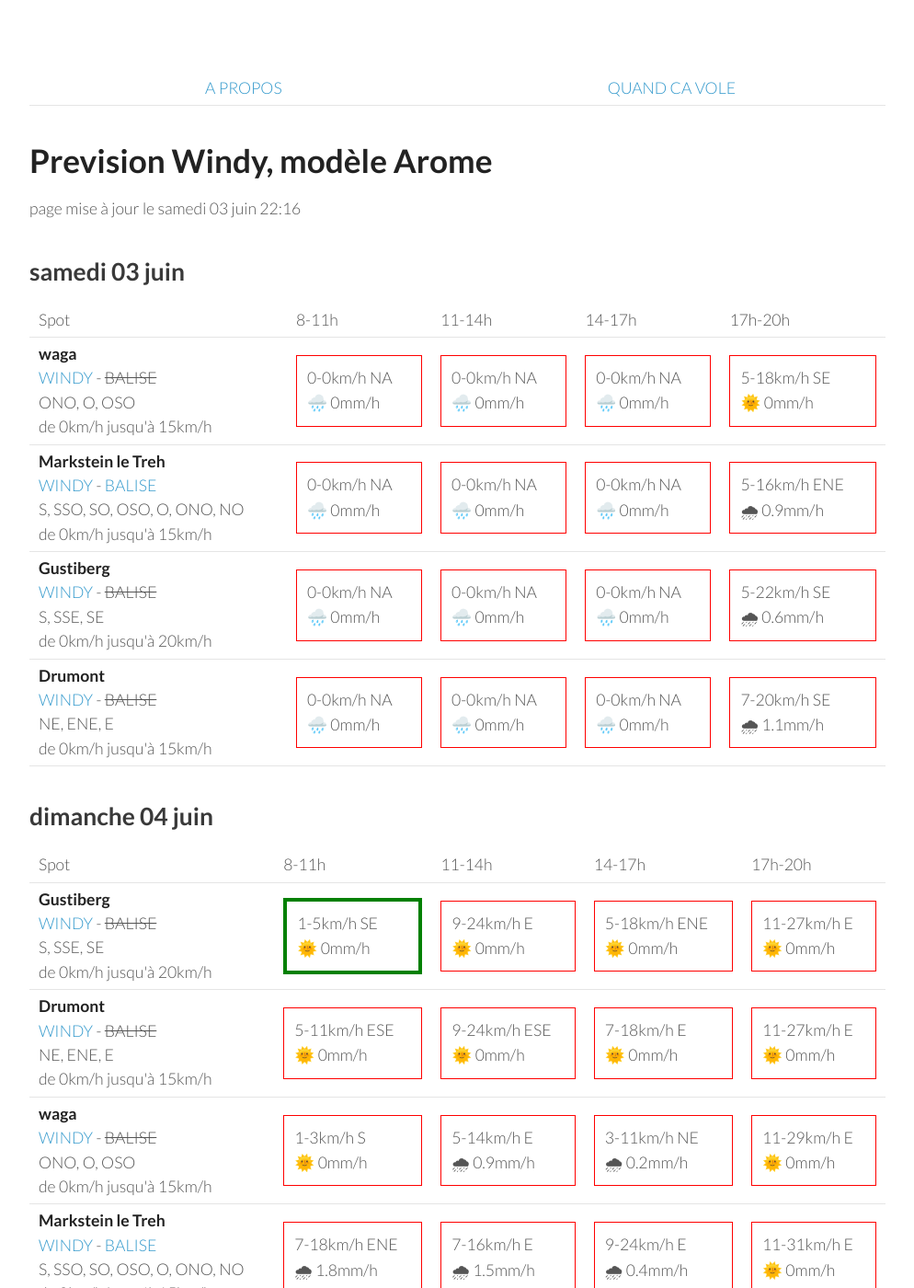
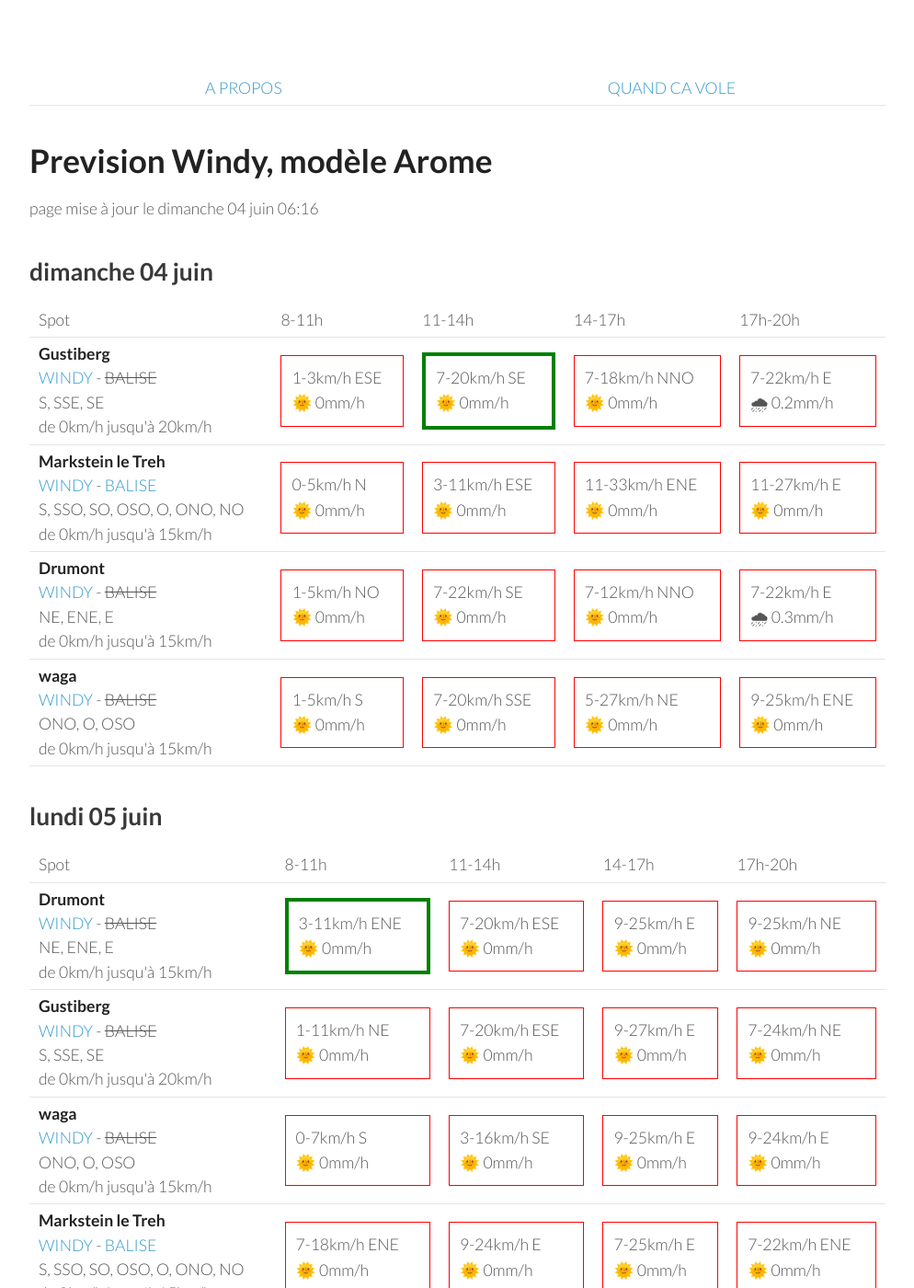
Before and after one commit to parapente-dans-le-nord/parapente-dans-le-nord.github.io, a Jekyll site: the page built from vosges.markdown, in a window 1280 px wide and 1400 px high. Shown: the whole window at 92% size, without its empty margins (26-1020 px from the left). Built offline with Jekyll 4.4.1, drawn with Linux system fonts in a browser that asks for light colours; some of the changed text lies outside the part shown.

Commit message:
update index.markdown

```diff
--- a/vosges.markdown
+++ b/vosges.markdown
@@ -7,60 +7,8 @@ title:  "Tous les spots"
 {: .links}
 
 # Prevision Windy, modèle Arome
-page mise à jour le samedi 03 juin 22:16
+page mise à jour le dimanche 04 juin 06:16
 
-## samedi 03 juin
-
-{::nomarkdown}
-<table>
-  <tbody>
-    <tr>
-      <td>Spot</td>
-      <td>8-11h</td>
-      <td>11-14h</td>
-      <td>14-17h</td>
-      <td>17h-20h</td>
-    </tr>
-<tr>
-        <td><strong>waga</strong><br><a href="https://windy.com/47.903/6.996?47.900,6.983,15">WINDY</a> - <span class="no-balise"> BALISE </span><br> <span class="vent-favorable">ONO, O, OSO</span><br><span class="force-vent">de 0km/h jusqu'à 15km/h</span> </td>
-
-            <td><div class="not-flyable"><p>0-0km/h NA</p><p>🌧️ 0mm/h</p></div></td>
-            <td><div class="not-flyable"><p>0-0km/h NA</p><p>🌧️ 0mm/h</p></div></td>
-            <td><div class="not-flyable"><p>0-0km/h NA</p><p>🌧️ 0mm/h</p></div></td>
-            <td><div class="not-flyable"><p>5-18km/h SE</p><p>🌞 0mm/h</p></div></td>
-
-    </tr>
-<tr>
-        <td><strong>Markstein le Treh</strong><br><a href="https://windy.com/47.926/7.012?47.505,7.012,8,m:eY1agmQ">WINDY</a> - <span class=""><a href="http://www.balisemeteo.com/balise.php?idBalise=136">BALISE</a> </span><br> <span class="vent-favorable">S, SSO, SO, OSO, O, ONO, NO</span><br><span class="force-vent">de 0km/h jusqu'à 15km/h</span> </td>
-
-            <td><div class="not-flyable"><p>0-0km/h NA</p><p>🌧️ 0mm/h</p></div></td>
-            <td><div class="not-flyable"><p>0-0km/h NA</p><p>🌧️ 0mm/h</p></div></td>
-            <td><div class="not-flyable"><p>0-0km/h NA</p><p>🌧️ 0mm/h</p></div></td>
-            <td><div class="not-flyable"><p>5-16km/h ENE</p><p>🌧 0.9mm/h</p></div></td>
-
-    </tr>
-<tr>
-        <td><strong>Gustiberg</strong><br><a href="https://windy.com/47.894/6.934?47.891,6.934,15,m:eYYagmI">WINDY</a> - <span class="no-balise"> BALISE </span><br> <span class="vent-favorable">S, SSE, SE</span><br><span class="force-vent">de 0km/h jusqu'à 20km/h</span> </td>
-
-            <td><div class="not-flyable"><p>0-0km/h NA</p><p>🌧️ 0mm/h</p></div></td>
-            <td><div class="not-flyable"><p>0-0km/h NA</p><p>🌧️ 0mm/h</p></div></td>
-            <td><div class="not-flyable"><p>0-0km/h NA</p><p>🌧️ 0mm/h</p></div></td>
-            <td><div class="not-flyable"><p>5-22km/h SE</p><p>🌧 0.6mm/h</p></div></td>
-
-    </tr>
-<tr>
-        <td><strong>Drumont</strong><br><a href="https://windy.com/47.898/6.919?47.687,6.919,9,m:eYYagmG">WINDY</a> - <span class="no-balise"> BALISE </span><br> <span class="vent-favorable">NE, ENE, E</span><br><span class="force-vent">de 0km/h jusqu'à 15km/h</span> </td>
-
-            <td><div class="not-flyable"><p>0-0km/h NA</p><p>🌧️ 0mm/h</p></div></td>
-            <td><div class="not-flyable"><p>0-0km/h NA</p><p>🌧️ 0mm/h</p></div></td>
-            <td><div class="not-flyable"><p>0-0km/h NA</p><p>🌧️ 0mm/h</p></div></td>
-            <td><div class="not-flyable"><p>7-20km/h SE</p><p>🌧 1.1mm/h</p></div></td>
-
-    </tr>
-
-</tbody>
-</table>
-{:/}
 ## dimanche 04 juin
 
 {::nomarkdown}
@@ -76,9 +24,19 @@ page mise à jour le samedi 03 juin 22:16
 <tr>
         <td><strong>Gustiberg</strong><br><a href="https://windy.com/47.894/6.934?47.891,6.934,15,m:eYYagmI">WINDY</a> - <span class="no-balise"> BALISE </span><br> <span class="vent-favorable">S, SSE, SE</span><br><span class="force-vent">de 0km/h jusqu'à 20km/h</span> </td>
 
-            <td><div class="flyable"><p>1-5km/h SE</p><p>🌞 0mm/h</p></div></td>
-            <td><div class="not-flyable"><p>9-24km/h E</p><p>🌞 0mm/h</p></div></td>
-            <td><div class="not-flyable"><p>5-18km/h ENE</p><p>🌞 0mm/h</p></div></td>
+            <td><div class="not-flyable"><p>1-3km/h ESE</p><p>🌞 0mm/h</p></div></td>
+            <td><div class="flyable"><p>7-20km/h SE</p><p>🌞 0mm/h</p></div></td>
+            <td><div class="not-flyable"><p>7-18km/h NNO</p><p>🌞 0mm/h</p></div></td>
+            <td><div class="not-flyable"><p>7-22km/h E</p><p>🌧 0.2mm/h</p></div></td>
+
+
+    </tr>
+<tr>
+        <td><strong>Markstein le Treh</strong><br><a href="https://windy.com/47.926/7.012?47.505,7.012,8,m:eY1agmQ">WINDY</a> - <span class=""><a href="http://www.balisemeteo.com/balise.php?idBalise=136">BALISE</a> </span><br> <span class="vent-favorable">S, SSO, SO, OSO, O, ONO, NO</span><br><span class="force-vent">de 0km/h jusqu'à 15km/h</span> </td>
+
+            <td><div class="not-flyable"><p>0-5km/h N</p><p>🌞 0mm/h</p></div></td>
+            <td><div class="not-flyable"><p>3-11km/h ESE</p><p>🌞 0mm/h</p></div></td>
+            <td><div class="not-flyable"><p>11-33km/h ENE</p><p>🌞 0mm/h</p></div></td>
             <td><div class="not-flyable"><p>11-27km/h E</p><p>🌞 0mm/h</p></div></td>
 
 
@@ -86,30 +44,20 @@ page mise à jour le samedi 03 juin 22:16
 <tr>
         <td><strong>Drumont</strong><br><a href="https://windy.com/47.898/6.919?47.687,6.919,9,m:eYYagmG">WINDY</a> - <span class="no-balise"> BALISE </span><br> <span class="vent-favorable">NE, ENE, E</span><br><span class="force-vent">de 0km/h jusqu'à 15km/h</span> </td>
 
-            <td><div class="not-flyable"><p>5-11km/h ESE</p><p>🌞 0mm/h</p></div></td>
-            <td><div class="not-flyable"><p>9-24km/h ESE</p><p>🌞 0mm/h</p></div></td>
-            <td><div class="not-flyable"><p>7-18km/h E</p><p>🌞 0mm/h</p></div></td>
-            <td><div class="not-flyable"><p>11-27km/h E</p><p>🌞 0mm/h</p></div></td>
+            <td><div class="not-flyable"><p>1-5km/h NO</p><p>🌞 0mm/h</p></div></td>
+            <td><div class="not-flyable"><p>7-22km/h SE</p><p>🌞 0mm/h</p></div></td>
+            <td><div class="not-flyable"><p>7-12km/h NNO</p><p>🌞 0mm/h</p></div></td>
+            <td><div class="not-flyable"><p>7-22km/h E</p><p>🌧 0.3mm/h</p></div></td>
 
 
     </tr>
 <tr>
         <td><strong>waga</strong><br><a href="https://windy.com/47.903/6.996?47.900,6.983,15">WINDY</a> - <span class="no-balise"> BALISE </span><br> <span class="vent-favorable">ONO, O, OSO</span><br><span class="force-vent">de 0km/h jusqu'à 15km/h</span> </td>
 
-            <td><div class="not-flyable"><p>1-3km/h S</p><p>🌞 0mm/h</p></div></td>
-            <td><div class="not-flyable"><p>5-14km/h E</p><p>🌧 0.9mm/h</p></div></td>
-            <td><div class="not-flyable"><p>3-11km/h NE</p><p>🌧 0.2mm/h</p></div></td>
-            <td><div class="not-flyable"><p>11-29km/h E</p><p>🌞 0mm/h</p></div></td>
-
-
-    </tr>
-<tr>
-        <td><strong>Markstein le Treh</strong><br><a href="https://windy.com/47.926/7.012?47.505,7.012,8,m:eY1agmQ">WINDY</a> - <span class=""><a href="http://www.balisemeteo.com/balise.php?idBalise=136">BALISE</a> </span><br> <span class="vent-favorable">S, SSO, SO, OSO, O, ONO, NO</span><br><span class="force-vent">de 0km/h jusqu'à 15km/h</span> </td>
-
-            <td><div class="not-flyable"><p>7-18km/h ENE</p><p>🌧 1.8mm/h</p></div></td>
-            <td><div class="not-flyable"><p>7-16km/h E</p><p>🌧 1.5mm/h</p></div></td>
-            <td><div class="not-flyable"><p>9-24km/h E</p><p>🌧 0.4mm/h</p></div></td>
-            <td><div class="not-flyable"><p>11-31km/h E</p><p>🌞 0mm/h</p></div></td>
+            <td><div class="not-flyable"><p>1-5km/h S</p><p>🌞 0mm/h</p></div></td>
+            <td><div class="not-flyable"><p>7-20km/h SSE</p><p>🌞 0mm/h</p></div></td>
+            <td><div class="not-flyable"><p>5-27km/h NE</p><p>🌞 0mm/h</p></div></td>
+            <td><div class="not-flyable"><p>9-25km/h ENE</p><p>🌞 0mm/h</p></div></td>
 
 
     </tr>
@@ -132,40 +80,40 @@ page mise à jour le samedi 03 juin 22:16
 <tr>
         <td><strong>Drumont</strong><br><a href="https://windy.com/47.898/6.919?47.687,6.919,9,m:eYYagmG">WINDY</a> - <span class="no-balise"> BALISE </span><br> <span class="vent-favorable">NE, ENE, E</span><br><span class="force-vent">de 0km/h jusqu'à 15km/h</span> </td>
 
-            <td><div class="flyable"><p>5-14km/h ENE</p><p>🌞 0mm/h</p></div></td>
+            <td><div class="flyable"><p>3-11km/h ENE</p><p>🌞 0mm/h</p></div></td>
+            <td><div class="not-flyable"><p>7-20km/h ESE</p><p>🌞 0mm/h</p></div></td>
+            <td><div class="not-flyable"><p>9-25km/h E</p><p>🌞 0mm/h</p></div></td>
+            <td><div class="not-flyable"><p>9-25km/h NE</p><p>🌞 0mm/h</p></div></td>
+
+
+    </tr>
+<tr>
+        <td><strong>Gustiberg</strong><br><a href="https://windy.com/47.894/6.934?47.891,6.934,15,m:eYYagmI">WINDY</a> - <span class="no-balise"> BALISE </span><br> <span class="vent-favorable">S, SSE, SE</span><br><span class="force-vent">de 0km/h jusqu'à 20km/h</span> </td>
+
+            <td><div class="not-flyable"><p>1-11km/h NE</p><p>🌞 0mm/h</p></div></td>
+            <td><div class="not-flyable"><p>7-20km/h ESE</p><p>🌞 0mm/h</p></div></td>
             <td><div class="not-flyable"><p>9-27km/h E</p><p>🌞 0mm/h</p></div></td>
-            <td><div class="not-flyable"><p>9-31km/h ENE</p><p>🌞 0mm/h</p></div></td>
-            <td><div class="not-flyable"><p>11-31km/h NE</p><p>🌞 0mm/h</p></div></td>
+            <td><div class="not-flyable"><p>7-24km/h NE</p><p>🌞 0mm/h</p></div></td>
 
 
     </tr>
 <tr>
         <td><strong>waga</strong><br><a href="https://windy.com/47.903/6.996?47.900,6.983,15">WINDY</a> - <span class="no-balise"> BALISE </span><br> <span class="vent-favorable">ONO, O, OSO</span><br><span class="force-vent">de 0km/h jusqu'à 15km/h</span> </td>
 
-            <td><div class="not-flyable"><p>3-11km/h NO</p><p>🌞 0mm/h</p></div></td>
-            <td><div class="not-flyable"><p>11-31km/h ENE</p><p>🌞 0mm/h</p></div></td>
-            <td><div class="not-flyable"><p>7-33km/h ENE</p><p>🌞 0mm/h</p></div></td>
-            <td><div class="not-flyable"><p>11-33km/h ENE</p><p>🌞 0mm/h</p></div></td>
-
-
-    </tr>
-<tr>
-        <td><strong>Gustiberg</strong><br><a href="https://windy.com/47.894/6.934?47.891,6.934,15,m:eYYagmI">WINDY</a> - <span class="no-balise"> BALISE </span><br> <span class="vent-favorable">S, SSE, SE</span><br><span class="force-vent">de 0km/h jusqu'à 20km/h</span> </td>
-
-            <td><div class="not-flyable"><p>3-11km/h NE</p><p>🌞 0mm/h</p></div></td>
-            <td><div class="not-flyable"><p>11-29km/h ENE</p><p>🌞 0mm/h</p></div></td>
-            <td><div class="not-flyable"><p>7-29km/h NE</p><p>🌞 0mm/h</p></div></td>
-            <td><div class="not-flyable"><p>11-29km/h NE</p><p>🌞 0mm/h</p></div></td>
+            <td><div class="not-flyable"><p>0-7km/h S</p><p>🌞 0mm/h</p></div></td>
+            <td><div class="not-flyable"><p>3-16km/h SE</p><p>🌞 0mm/h</p></div></td>
+            <td><div class="not-flyable"><p>9-25km/h E</p><p>🌞 0mm/h</p></div></td>
+            <td><div class="not-flyable"><p>9-24km/h E</p><p>🌞 0mm/h</p></div></td>
 
 
     </tr>
 <tr>
         <td><strong>Markstein le Treh</strong><br><a href="https://windy.com/47.926/7.012?47.505,7.012,8,m:eY1agmQ">WINDY</a> - <span class=""><a href="http://www.balisemeteo.com/balise.php?idBalise=136">BALISE</a> </span><br> <span class="vent-favorable">S, SSO, SO, OSO, O, ONO, NO</span><br><span class="force-vent">de 0km/h jusqu'à 15km/h</span> </td>
 
-            <td><div class="not-flyable"><p>9-27km/h ENE</p><p>🌞 0mm/h</p></div></td>
-            <td><div class="not-flyable"><p>11-31km/h ENE</p><p>🌞 0mm/h</p></div></td>
-            <td><div class="not-flyable"><p>9-33km/h NE</p><p>🌞 0mm/h</p></div></td>
-            <td><div class="not-flyable"><p>11-33km/h ENE</p><p>🌞 0mm/h</p></div></td>
+            <td><div class="not-flyable"><p>7-18km/h ENE</p><p>🌞 0mm/h</p></div></td>
+            <td><div class="not-flyable"><p>9-24km/h E</p><p>🌞 0mm/h</p></div></td>
+            <td><div class="not-flyable"><p>7-25km/h E</p><p>🌞 0mm/h</p></div></td>
+            <td><div class="not-flyable"><p>7-22km/h ENE</p><p>🌞 0mm/h</p></div></td>
 
 
     </tr>
@@ -188,20 +136,20 @@ page mise à jour le samedi 03 juin 22:16
 <tr>
         <td><strong>Drumont</strong><br><a href="https://windy.com/47.898/6.919?47.687,6.919,9,m:eYYagmG">WINDY</a> - <span class="no-balise"> BALISE </span><br> <span class="vent-favorable">NE, ENE, E</span><br><span class="force-vent">de 0km/h jusqu'à 15km/h</span> </td>
 
-            <td><div class="not-flyable"><p>7-22km/h NE</p><p>🌞 0mm/h</p></div></td>
-            <td><div class="not-flyable"><p>11-33km/h ENE</p><p>🌞 0mm/h</p></div></td>
-            <td><div class="not-flyable"><p>9-33km/h E</p><p>🌧 0.2mm/h</p></div></td>
-            <td><div class="not-flyable"><p>9-27km/h ENE</p><p>🌧 0.2mm/h</p></div></td>
+            <td><div class="not-flyable"><p>7-24km/h ENE</p><p>🌞 0mm/h</p></div></td>
+            <td><div class="not-flyable"><p>9-29km/h E</p><p>🌞 0mm/h</p></div></td>
+            <td><div class="not-flyable"><p>9-29km/h E</p><p>🌞 0mm/h</p></div></td>
+            <td><div class="not-flyable"><p>7-25km/h ENE</p><p>🌞 0mm/h</p></div></td>
 
 
     </tr>
 <tr>
         <td><strong>Gustiberg</strong><br><a href="https://windy.com/47.894/6.934?47.891,6.934,15,m:eYYagmI">WINDY</a> - <span class="no-balise"> BALISE </span><br> <span class="vent-favorable">S, SSE, SE</span><br><span class="force-vent">de 0km/h jusqu'à 20km/h</span> </td>
 
-            <td><div class="not-flyable"><p>7-20km/h ENE</p><p>🌞 0mm/h</p></div></td>
-            <td><div class="not-flyable"><p>11-31km/h E</p><p>🌞 0mm/h</p></div></td>
+            <td><div class="not-flyable"><p>7-22km/h NE</p><p>🌞 0mm/h</p></div></td>
+            <td><div class="not-flyable"><p>9-29km/h E</p><p>🌞 0mm/h</p></div></td>
             <td><div class="not-flyable"><p>9-31km/h E</p><p>🌞 0mm/h</p></div></td>
-            <td><div class="not-flyable"><p>5-27km/h ENE</p><p>🌞 0mm/h</p></div></td>
+            <td><div class="not-flyable"><p>7-27km/h ENE</p><p>🌞 0mm/h</p></div></td>
 
 
     </tr>
@@ -209,19 +157,19 @@ page mise à jour le samedi 03 juin 22:16
         <td><strong>Markstein le Treh</strong><br><a href="https://windy.com/47.926/7.012?47.505,7.012,8,m:eY1agmQ">WINDY</a> - <span class=""><a href="http://www.balisemeteo.com/balise.php?idBalise=136">BALISE</a> </span><br> <span class="vent-favorable">S, SSO, SO, OSO, O, ONO, NO</span><br><span class="force-vent">de 0km/h jusqu'à 15km/h</span> </td>
 
             <td><div class="not-flyable"><p>7-24km/h NE</p><p>🌞 0mm/h</p></div></td>
-            <td><div class="not-flyable"><p>11-31km/h E</p><p>🌞 0mm/h</p></div></td>
-            <td><div class="not-flyable"><p>9-33km/h E</p><p>🌞 0mm/h</p></div></td>
-            <td><div class="not-flyable"><p>7-29km/h ENE</p><p>🌞 0mm/h</p></div></td>
+            <td><div class="not-flyable"><p>11-31km/h ENE</p><p>🌞 0mm/h</p></div></td>
+            <td><div class="not-flyable"><p>11-33km/h ENE</p><p>🌞 0mm/h</p></div></td>
+            <td><div class="not-flyable"><p>9-31km/h NE</p><p>🌞 0mm/h</p></div></td>
 
 
     </tr>
 <tr>
         <td><strong>waga</strong><br><a href="https://windy.com/47.903/6.996?47.900,6.983,15">WINDY</a> - <span class="no-balise"> BALISE </span><br> <span class="vent-favorable">ONO, O, OSO</span><br><span class="force-vent">de 0km/h jusqu'à 15km/h</span> </td>
 
-            <td><div class="not-flyable"><p>5-22km/h ENE</p><p>🌞 0mm/h</p></div></td>
+            <td><div class="not-flyable"><p>7-22km/h NE</p><p>🌞 0mm/h</p></div></td>
             <td><div class="not-flyable"><p>11-31km/h E</p><p>🌞 0mm/h</p></div></td>
-            <td><div class="not-flyable"><p>9-33km/h E</p><p>🌞 0mm/h</p></div></td>
-            <td><div class="not-flyable"><p>7-29km/h ENE</p><p>🌞 0mm/h</p></div></td>
+            <td><div class="not-flyable"><p>11-33km/h E</p><p>🌞 0mm/h</p></div></td>
+            <td><div class="not-flyable"><p>9-31km/h ENE</p><p>🌞 0mm/h</p></div></td>
 
 
     </tr>
@@ -244,18 +192,18 @@ page mise à jour le samedi 03 juin 22:16
 <tr>
         <td><strong>Drumont</strong><br><a href="https://windy.com/47.898/6.919?47.687,6.919,9,m:eYYagmG">WINDY</a> - <span class="no-balise"> BALISE </span><br> <span class="vent-favorable">NE, ENE, E</span><br><span class="force-vent">de 0km/h jusqu'à 15km/h</span> </td>
 
-            <td><div class="not-flyable"><p>7-20km/h NE</p><p>🌞 0mm/h</p></div></td>
-            <td><div class="not-flyable"><p>11-33km/h ENE</p><p>🌞 0mm/h</p></div></td>
-            <td><div class="not-flyable"><p>12-35km/h E</p><p>🌞 0mm/h</p></div></td>
-            <td><div class="not-flyable"><p>11-35km/h NE</p><p>🌞 0mm/h</p></div></td>
+            <td><div class="not-flyable"><p>5-18km/h ENE</p><p>🌞 0mm/h</p></div></td>
+            <td><div class="not-flyable"><p>5-22km/h ENE</p><p>🌞 0mm/h</p></div></td>
+            <td><div class="not-flyable"><p>1-18km/h SO</p><p>🌧 0.3mm/h</p></div></td>
+            <td><div class="not-flyable"><p>3-16km/h NO</p><p>🌞 0mm/h</p></div></td>
 
 
     </tr>
 <tr>
         <td><strong>Gustiberg</strong><br><a href="https://windy.com/47.894/6.934?47.891,6.934,15,m:eYYagmI">WINDY</a> - <span class="no-balise"> BALISE </span><br> <span class="vent-favorable">S, SSE, SE</span><br><span class="force-vent">de 0km/h jusqu'à 20km/h</span> </td>
 
-            <td><div class="not-flyable"><p>5-14km/h ENE</p><p>🌞 0mm/h</p></div></td>
-            <td><div class="not-flyable"><p>5-18km/h ESE</p><p>🌞 0mm/h</p></div></td>
+            <td><div class="not-flyable"><p>5-18km/h ENE</p><p>🌞 0mm/h</p></div></td>
+            <td><div class="not-flyable"><p>5-22km/h ENE</p><p>🌞 0mm/h</p></div></td>
             <td><div class="not-flyable"><p>1-18km/h SSO</p><p>🌧 0.3mm/h</p></div></td>
             <td><div class="not-flyable"><p>1-16km/h NO</p><p>🌞 0mm/h</p></div></td>
 
@@ -264,8 +212,8 @@ page mise à jour le samedi 03 juin 22:16
 <tr>
         <td><strong>waga</strong><br><a href="https://windy.com/47.903/6.996?47.900,6.983,15">WINDY</a> - <span class="no-balise"> BALISE </span><br> <span class="vent-favorable">ONO, O, OSO</span><br><span class="force-vent">de 0km/h jusqu'à 15km/h</span> </td>
 
-            <td><div class="not-flyable"><p>3-14km/h NE</p><p>🌞 0mm/h</p></div></td>
-            <td><div class="not-flyable"><p>5-20km/h ESE</p><p>🌞 0mm/h</p></div></td>
+            <td><div class="not-flyable"><p>5-16km/h NE</p><p>🌞 0mm/h</p></div></td>
+            <td><div class="not-flyable"><p>5-22km/h ENE</p><p>🌞 0mm/h</p></div></td>
             <td><div class="not-flyable"><p>1-20km/h SSE</p><p>🌧 0.2mm/h</p></div></td>
             <td><div class="not-flyable"><p>0-14km/h NO</p><p>🌞 0mm/h</p></div></td>
 
@@ -274,8 +222,8 @@ page mise à jour le samedi 03 juin 22:16
 <tr>
         <td><strong>Markstein le Treh</strong><br><a href="https://windy.com/47.926/7.012?47.505,7.012,8,m:eY1agmQ">WINDY</a> - <span class=""><a href="http://www.balisemeteo.com/balise.php?idBalise=136">BALISE</a> </span><br> <span class="vent-favorable">S, SSO, SO, OSO, O, ONO, NO</span><br><span class="force-vent">de 0km/h jusqu'à 15km/h</span> </td>
 
-            <td><div class="not-flyable"><p>3-14km/h NE</p><p>🌞 0mm/h</p></div></td>
-            <td><div class="not-flyable"><p>5-20km/h E</p><p>🌞 0mm/h</p></div></td>
+            <td><div class="not-flyable"><p>5-16km/h NE</p><p>🌞 0mm/h</p></div></td>
+            <td><div class="not-flyable"><p>5-22km/h ENE</p><p>🌞 0mm/h</p></div></td>
             <td><div class="not-flyable"><p>1-20km/h SSE</p><p>🌧 0.2mm/h</p></div></td>
             <td><div class="not-flyable"><p>0-16km/h N</p><p>🌞 0mm/h</p></div></td>
 
@@ -318,16 +266,6 @@ page mise à jour le samedi 03 juin 22:16
 
     </tr>
 <tr>
-        <td><strong>Drumont</strong><br><a href="https://windy.com/47.898/6.919?47.687,6.919,9,m:eYYagmG">WINDY</a> - <span class="no-balise"> BALISE </span><br> <span class="vent-favorable">NE, ENE, E</span><br><span class="force-vent">de 0km/h jusqu'à 15km/h</span> </td>
-
-            <td><div class="not-flyable"><p>7-22km/h ENE</p><p>🌞 0mm/h</p></div></td>
-            <td><div class="not-flyable"><p>11-33km/h E</p><p>🌞 0mm/h</p></div></td>
-            <td><div class="not-flyable"><p>11-33km/h E</p><p>🌞 0mm/h</p></div></td>
-            <td><div class="not-flyable"><p>11-35km/h ENE</p><p>🌞 0mm/h</p></div></td>
-
-
-    </tr>
-<tr>
         <td><strong>waga</strong><br><a href="https://windy.com/47.903/6.996?47.900,6.983,15">WINDY</a> - <span class="no-balise"> BALISE </span><br> <span class="vent-favorable">ONO, O, OSO</span><br><span class="force-vent">de 0km/h jusqu'à 15km/h</span> </td>
 
             <td><div class="not-flyable"><p>1-9km/h SSO</p><p>🌞 0mm/h</p></div></td>
@@ -337,6 +275,16 @@ page mise à jour le samedi 03 juin 22:16
 
 
     </tr>
+<tr>
+        <td><strong>Drumont</strong><br><a href="https://windy.com/47.898/6.919?47.687,6.919,9,m:eYYagmG">WINDY</a> - <span class="no-balise"> BALISE </span><br> <span class="vent-favorable">NE, ENE, E</span><br><span class="force-vent">de 0km/h jusqu'à 15km/h</span> </td>
+
+            <td><div class="not-flyable"><p>3-11km/h S</p><p>🌞 0mm/h</p></div></td>
+            <td><div class="not-flyable"><p>5-20km/h S</p><p>🌞 0mm/h</p></div></td>
+            <td><div class="not-flyable"><p>3-22km/h OSO</p><p>🌧 1.5mm/h</p></div></td>
+            <td><div class="not-flyable"><p>3-18km/h ONO</p><p>🌧 0.7mm/h</p></div></td>
+
+
+    </tr>
 
 </tbody>
 </table>
```
